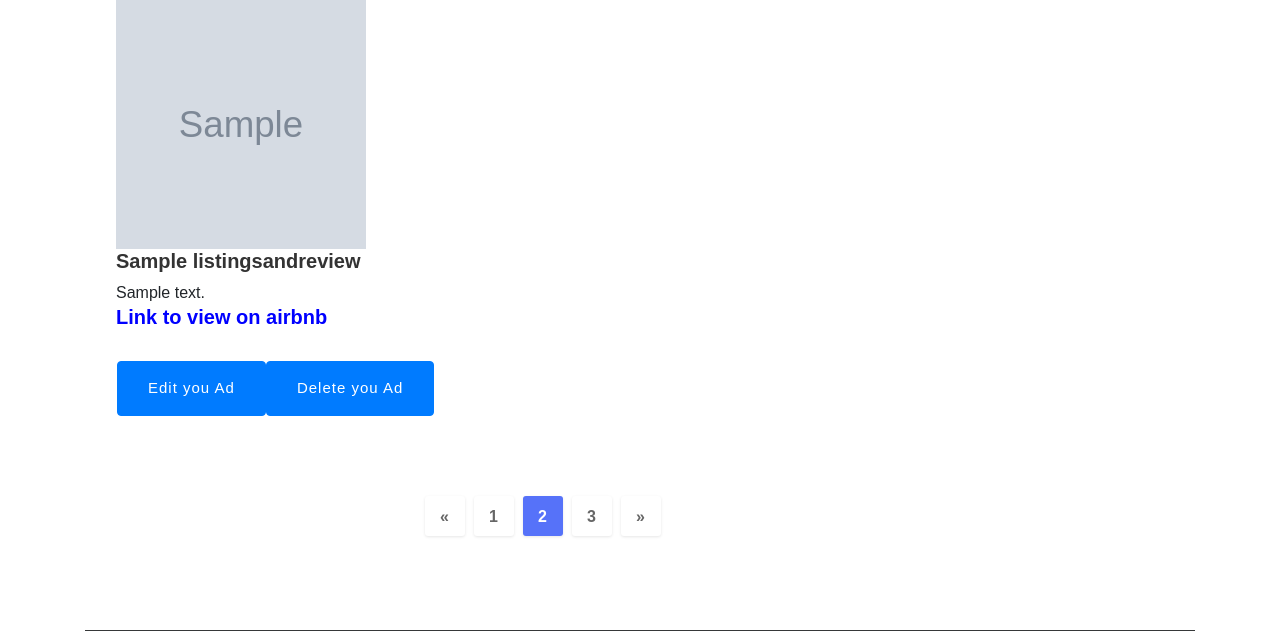
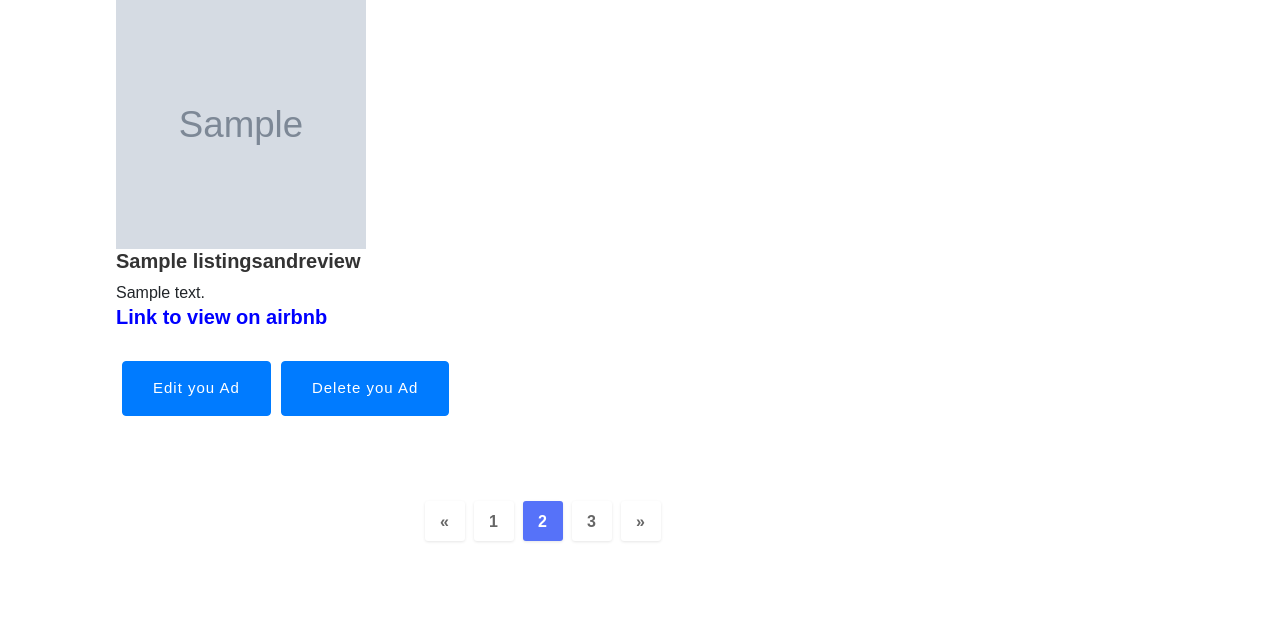
Before and after one commit to baddipudiDebora/MongoDBholidayhomeListing, a Flask app: page /viewlisting in a window 1280 px wide. Shown: the part 195-826 px from the top of the page. Run offline with Flask 2, Linux system fonts and the light colour scheme; grey boxes marked "Sample" are stand-in pictures; a database or web service that is not in the repository returns one stand-in record (values such as "Sample title"); some libraries are stand-ins or nearby versions; some web fonts are replaced.

Commit message:
updated class for styling for edit/ delete buttons

```diff
--- a/templates/ad-list-view.html
+++ b/templates/ad-list-view.html
@@ -25,9 +25,9 @@
 								</div>
 						<div class="row p-lg-3 p-sm-5 p-4">
 
-						<button type="edit" class="btn btn-primary d-block mt-2">Edit you Ad</button>
+						<button type="edit" class="btn btn-primary d-block mt-2 btn-small">Edit you Ad</button>
 
-                        <button type="display" class="btn btn-primary d-block mt-2">Delete you Ad</button>
+                        <button type="display" class="btn btn-primary d-block mt-2 btn-small">Delete you Ad</button>
 
 						</div>
                         <br>
```
